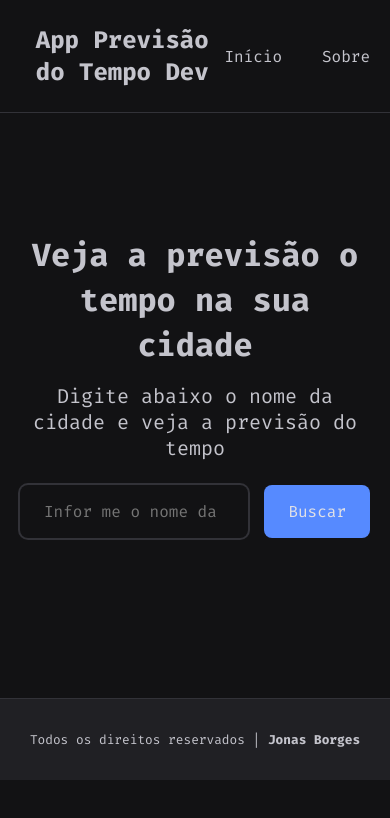
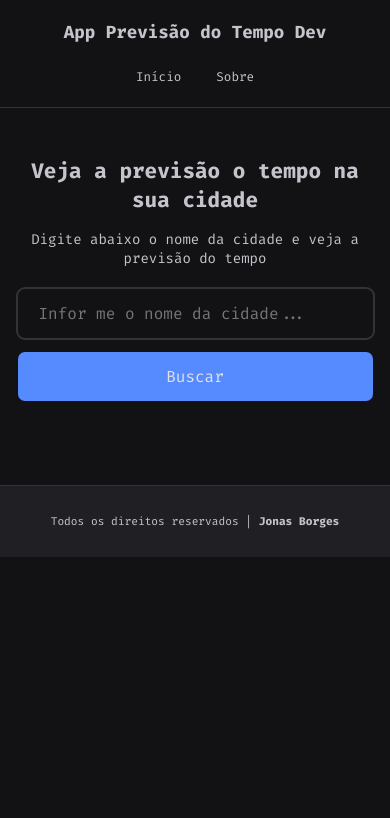
Before and after one commit to jonasborges93/DevClub-PrevisaoDoTempo, a React (Vite) app: page / in a window 390 px wide. Shown: the top 818 px of the page. Built offline with nearby package versions, Linux system fonts and the light colour scheme.

Commit message:
fix: Made adjustments to the project's responsiveness

```diff
--- a/src/components/Header/styles.css
+++ b/src/components/Header/styles.css
@@ -6,10 +6,19 @@
         display: flex;
         align-items: center;
         justify-content: space-between;
+
+        @media(max-width:768px){
+            flex-direction: column;
+        }
     }
 
     .header__title{
         font-size: 1.5rem;
         text-align: center;
+
+        @media (max-width:768px){
+            font-size: 1.25rem;
+            margin-bottom: 1.5rem;
+        }
     }
 }
--- a/src/components/Navigation/styles.css
+++ b/src/components/Navigation/styles.css
@@ -12,8 +12,14 @@
         color: var(--gray-300);
         text-decoration: none;
 
+        @media (max-width:768px){
+            font-size: .90rem;
+        }
+
         &:hover{
             color: var(--blue-400);
         }
+
+
     }
 }
--- a/src/global.css
+++ b/src/global.css
@@ -45,6 +45,20 @@
     box-sizing: border-box;
 }
 
+html {
+  font-size: var(--size-default);
+}
+@media (max-width:1080px){
+  html {
+    font-size: 93.75%; /*15px*/
+  }
+}
+@media (max-width:768px){
+  html {
+    font-size: 87.5%; /*14px*/
+  }
+}
+
 body{
     background-color: var(--gray-900);
     color: var(--gray-300);
--- a/src/pages/Home/styles.css
+++ b/src/pages/Home/styles.css
@@ -1,5 +1,9 @@
 .search{
     padding: 7.5rem 0 2.5rem;
+
+    @media(max-width:768px){
+        padding: 3.5rem 0 2.5rem
+    }
 
     .search__info{
         text-align: center;
@@ -9,16 +13,28 @@
         font-size: 2rem;
         line-height: 1.4;
         margin-bottom: 1rem;
+
+        @media(max-width:768px) {
+            font-size: 1.5rem;
+        }
     }
 
     .search__text{
         font-size: 1.25rem;
+
+        @media(max-width:768px) {
+            font-size: 1rem;
+        }
     }
 
     .search__content{
         margin-top: 1.5rem;
         display: flex;
         justify-content: center;
+
+        @media(max-width:768px) {
+            flex-direction: column;
+        }
     }
 
     .search__input{
@@ -48,6 +64,11 @@
         transition: .3s ease;
         margin-left: 1rem;
 
+        @media(max-width:768px) {
+            margin-left: 0;
+            margin-top: 1rem;
+        }
+
         &:hover{
             background-color: var(--blue-700);
         }
@@ -57,4 +78,8 @@
 
 .results{
     padding-bottom: 7.5rem;
+
+    @media(max-width:768px) {
+        padding-bottom: 3.5rem;
+    }
 }
```
